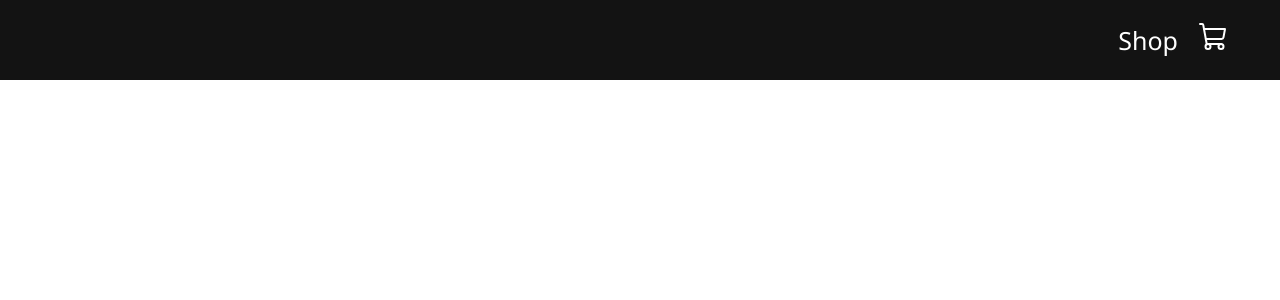
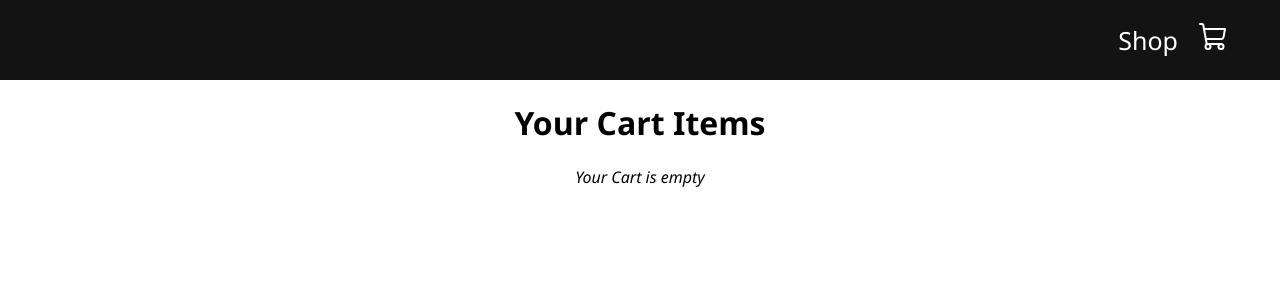
Before and after one commit to mosidrum/shoppingCart, a React (Create React App) app: page /cart in a window 1280 px wide. Shown: the top 300 px of the page. Built offline with nearby package versions, Linux system fonts and the light colour scheme.

Commit message:
Project done

```diff
--- a/src/components/navbar.css
+++ b/src/components/navbar.css
@@ -5,8 +5,7 @@
     display: flex;
     justify-content: flex-end;
     align-items: center;
-    position: fixed;
-    top: 0;
+
   }
 
   .links {
--- a/src/context/shop-context.jsx
+++ b/src/context/shop-context.jsx
@@ -23,7 +23,25 @@
         setCartItems((prev) => ({...prev, [itemId]: prev[itemId] - 1 }));
     };
 
-    const contextValue = {cartItems, addToCart, removeFromCart };
+    const updateCartItemCount = (newAmount, itemId) => {
+        setCartItems((prev) => ({
+            ...prev, [itemId] :newAmount
+        }));
+    }
+
+    const getTotalCartAmount = () => {
+        let totalAmount = 0;
+        for (const item in cartItems) {
+            if (cartItems[item] > 0){
+               let itemInfo = PRODUCTS.find((product) => product.id === Number(item));
+               totalAmount += cartItems[item] * itemInfo.price
+            }
+        }
+        return totalAmount;
+    }
+
+    const contextValue = {cartItems, addToCart, removeFromCart, updateCartItemCount, getTotalCartAmount };
+
 
     console.log(cartItems)
   return (
--- /dev/null
+++ b/src/pages/cart/cart-item.jsx
@@ -0,0 +1,23 @@
+import React, {useContext} from 'react'
+import { ShopContext } from '../../context/shop-context';
+
+export const CartItem = (props) => {
+    const {id, productName, price, productImage, } = props.data;
+    const { cartItems, addToCart, removeFromCart, updateCartItemCount } = useContext(ShopContext);
+
+  return (
+    <div className='cartItem'>
+      <img src={productImage} alt='item pics' />
+      <div className="description">
+        <p><b>{productName}</b></p>
+        <p>${price}</p>
+        <div className="countHandler">
+          <button onClick={() => removeFromCart(id)}> - </button>
+          <input value={cartItems[id]} onChange={(e) => updateCartItemCount(Number(e.target.value), id) } />
+          <button onClick={() => addToCart(id)}> + </button>
+
+        </div>
+      </div>
+    </div>
+  )
+};
--- /dev/null
+++ b/src/pages/cart/cart.css
@@ -0,0 +1,43 @@
+.cart {
+    display: flex;
+    flex-direction: column;
+    justify-content: center;
+    align-items: center;
+  }
+
+  .cartItem {
+    width: 700px;
+    height: 250px;
+    display: flex;
+
+    align-items: center;
+    box-shadow: 0px 3px 15px rgba(0, 0, 0, 0.2);
+    border-radius: 25px;
+    margin: 30px;
+  }
+
+  .cartItem img {
+    width: 200px;
+  }
+
+  .cartItem .description {
+    width: 100%;
+    font-size: 30px;
+  }
+
+  .countHandler input {
+    width: 40px;
+    text-align: center;
+    font-weight: bolder;
+  }
+
+  .checkout button {
+    width: 150px;
+    height: 50px;
+    background-color: rgb(19, 19, 19);
+    color: white;
+    border: none;
+    border-radius: 8px;
+    margin: 10px;
+    cursor: pointer;
+  }
--- a/src/pages/cart/cart.jsx
+++ b/src/pages/cart/cart.jsx
@@ -1,9 +1,38 @@
-import React from 'react'
+import React, { useContext } from 'react'
+import { PRODUCTS } from '../../products'
+import {ShopContext} from '../../context/shop-context'
+import { CartItem } from './cart-item';
+import './cart.css'
+import { useNavigate } from 'react-router-dom';
+
 
 export const Cart = () => {
+  const { cartItems, getTotalCartAmount } = useContext(ShopContext);
+  const totalAmount = getTotalCartAmount();
+
+  const navigate = useNavigate()
+
   return (
-    <div>
-      cart
+    <div className='cart'>
+      <div>
+        <h1>Your Cart Items</h1>
+      </div>
+      <div className='cartItems'>
+          {PRODUCTS.map((product) => {
+            if (cartItems[product.id] !== 0) {
+              return <CartItem data={product} />
+            }
+          })}
+      </div>
+      {totalAmount > 0 ? (
+        <div className='checkout'>
+          <p> Total: ${totalAmount}</p>
+          <button onClick={() => navigate("/")}>Continue Shopping</button>
+          <button>Check Out</button>
+        </div>
+       ) : (
+       <i>Your Cart is empty</i>
+      )}
     </div>
-  )
+  );
 };
```
